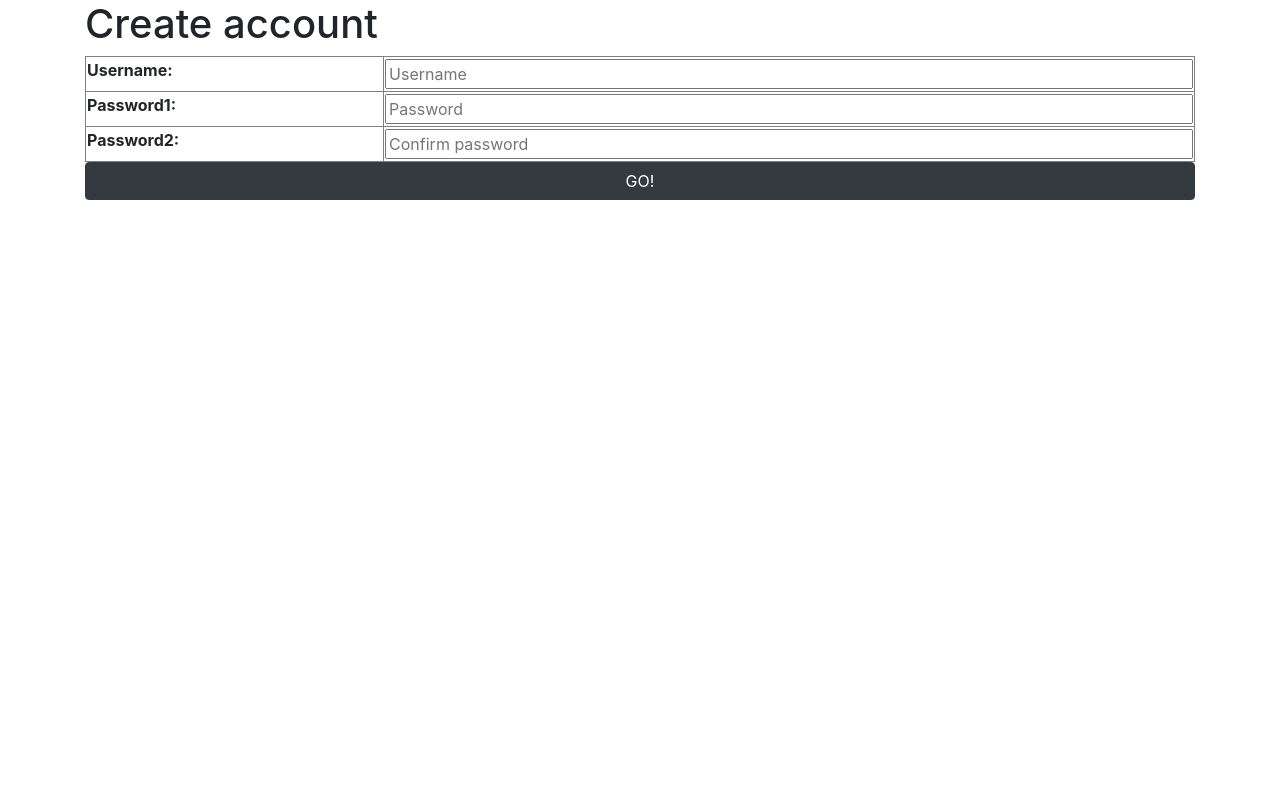
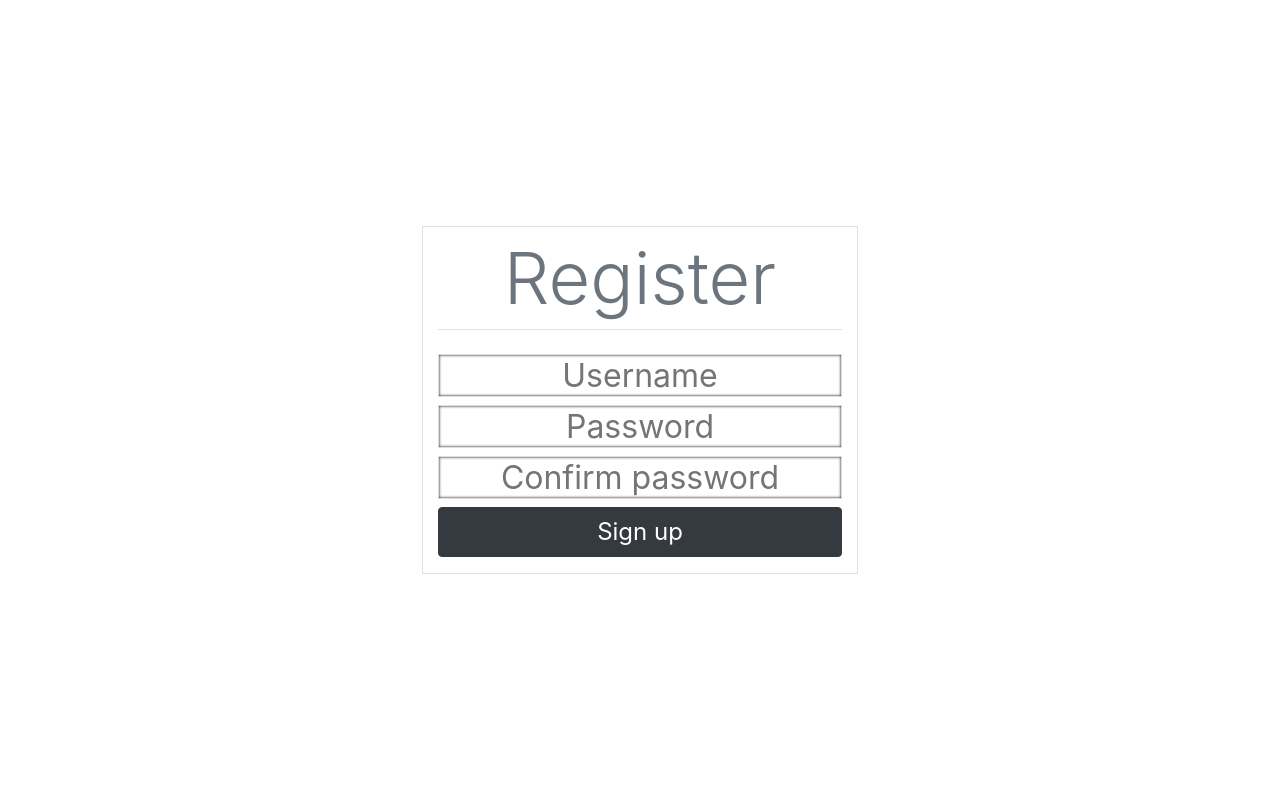
Before and after one commit to JohnTheUnigoat/Python_Lab_01, a Django app: page /register/ in a window 1280 px wide. Run offline with Django 3.2, Linux system fonts and the light colour scheme; some libraries are stand-ins or nearby versions.

Commit message:
Implemented custom register form and view
Signed-off-by: Ivan Hudzynskyi <ivanhudzinskyi2000@gmail.com>

```diff
--- a/Lab_01/urls.py
+++ b/Lab_01/urls.py
@@ -17,14 +17,15 @@ from django.contrib import admin
 from django.urls import path, include
 from django.conf import settings
 from django.conf.urls.static import static
+from django.contrib.auth import views as auth_views
 
 from shop import views as shopviews
 
 urlpatterns = [
     path('admin/', admin.site.urls),
     path('login/', shopviews.loginView, name='login'),
-    path('', include('django.contrib.auth.urls')),
-    path('register/', shopviews.register, name='register'),
+    path('logout/', auth_views.LogoutView.as_view(), name='logout'),
+    path('register/', shopviews.registerView, name='register'),
     path('', shopviews.index, name='main')
 ]
 
--- a/shop/forms.py
+++ b/shop/forms.py
@@ -4,6 +4,7 @@ from django.contrib.auth.models import User
 from django.contrib.auth import authenticate
 from django.contrib.auth.password_validation import validate_password
 
+import pdb
 
 class MyLoginForm(forms.Form):
     username = forms.CharField(
@@ -32,7 +33,7 @@ class MyLoginForm(forms.Form):
             raise ValidationError('Wrong password!')
 
 
-class MyUserCreationForm(forms.Form):
+class MyRegisterForm(forms.Form):
     username = forms.CharField(
         widget=forms.TextInput(attrs={'placeholder': 'Username'}),
         min_length=4, max_length=100
@@ -43,3 +44,30 @@ class MyUserCreationForm(forms.Form):
     password2 = forms.CharField(
         widget=forms.PasswordInput(attrs={'placeholder': 'Confirm password'})
     )
+
+    def clean_username(self):
+        username = self.cleaned_data['username']
+        res = User.objects.filter(username=username)
+        if len(res) > 0:
+            raise ValidationError("Username already taken!")
+        return username
+
+    def clean_password2(self):
+        password1 = self.cleaned_data['password1']
+        password2 = self.cleaned_data['password2']
+
+        if 'username' in self.errors:
+            return password2
+
+        validate_password(password1)
+
+        if password1 != password2:
+            raise ValidationError("Passwords don't match!")
+
+        return password2
+
+    def save(self):
+        username = self.cleaned_data['username']
+        password = self.cleaned_data['password2']
+        user = User.objects.create_user(username=username, password=password)
+        return user
--- a/shop/views.py
+++ b/shop/views.py
@@ -1,7 +1,7 @@
 from django.shortcuts import render, redirect
 from django.contrib.auth import authenticate, login
 from django.contrib import messages
-from .forms import MyUserCreationForm
+from .forms import MyRegisterForm
 from .forms import MyLoginForm
 from django.contrib.auth.models import User
 from .models import Product
@@ -32,18 +32,14 @@ def loginView(request):
     return render(request, 'registration/login.html', {'form': form})
 
 
-def register(request):
-    # if request.user.is_authenticated:
-    #     return redirect('main')
-
-    # if request.method == 'POST':
-    #     form = MyUserCreationForm(data=request.POST)
-    #     if form.is_valid():
-    #         user = form.save()
-    #         login(request, user)
-    #         return redirect('main')
-    # else:
-    # TODO: custom registration form
-    form = MyUserCreationForm()
+def registerView(request):
+    if request.method == 'POST':
+        form = MyRegisterForm(data=request.POST)
+        if form.is_valid():
+            user = form.save()
+            login(request, user)
+            return redirect('main')
+    else:
+        form = MyRegisterForm()
 
     return render(request, 'registration/register.html', {'form': form})
--- a/static/login/styles.css
+++ b/static/login/styles.css
@@ -1,7 +1,7 @@
 input[type="text"], input[type="password"] {
     text-align: center;
     border: solid 1px #ddd;
-    /* border-radius: 0.2em; */
+    box-shadow: inset 0 0 3px 0 black;
     height: 100%;
     width: 100%;
 }
--- a/static/register/styles.css
+++ /dev/null
@@ -1,11 +0,0 @@
-table {
-    border-collapse: collapse;
-}
-
-th, td {
-    border: 1px gray solid;
-}
-
-input {
-    width: 100%;
-}
--- a/templates/registration/register.html
+++ b/templates/registration/register.html
@@ -1,16 +1,35 @@
 {% extends 'base.html' %}
 {% load static %}
 {% block style %}
-<link rel="stylesheet" href="{% static "register/styles.css" %}">
+<link rel="stylesheet" href="{% static "login/styles.css" %}">
 {% endblock style %}
 {% block content %}
-<h1>Create account</h1>
-
-<form method="post">
-  <table class="w-100">
-  {% csrf_token %}
-  {{ form.as_table }}
-  </table>
-  <input class="btn btn-dark w-100" type="submit" value="GO!">
-</form>
+<div class="row fixed-top h-100">
+  <div class="col-10 col-md-8 col-lg-4 m-auto row border">
+  <h1 class="w-100 display-3 text-center text-muted p-2 border-bottom">Register</h1>
+  <form class="row my-3 mx-auto" method="POST">
+    {% csrf_token %}
+        <div class="col-12 p-0 mx-auto">
+          <h2>{{ form.username }}</h2>
+        </div>
+        <div class="col-12 p-0 mx-auto">
+          <h2>{{ form.password1 }}</h2>
+        </div>
+        <div class="col-12 p-0 mx-auto">
+          <h2>{{ form.password2 }}</h2>
+        </div>
+        <input class="btn btn-dark col-12 mx-auto" type="submit" value="Sign up">
+  </form>
+  {% if form.errors %}
+    {% for field in form %}
+      {% for error in field.errors %}
+      <p class="w-100 text-danger text-center">{{ error }}</p>
+      {% endfor %}
+    {% endfor %}
+    {% for error in form.non_field_errors %}
+    <p class="w-100 text-danger text-center">{{ error }}</p>
+    {% endfor %}
+  {% endif %}
+  </div>
+</div>
 {% endblock content %}
```
